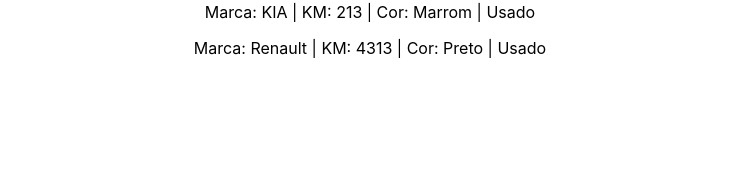
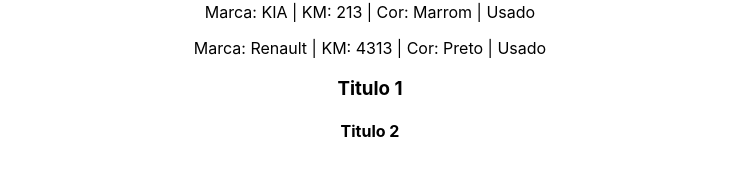
Before and after one commit to PatricPauluk/my_study, a React (Create React App) app in the folder reactjs/React.js Udemy Course/3_AVANCANDO_EM_REACT/secao-3/: page / in a window 1280 px wide. Shown: the part 1118-1294 px from the top of the page, without its empty margins (270-1009 px from the left). Built offline with nearby package versions, Linux system fonts and the light colour scheme.

Commit message:
fragments

```diff
--- a/reactjs/React.js Udemy Course/3_AVANCANDO_EM_REACT/secao-3/src/App.js
+++ b/reactjs/React.js Udemy Course/3_AVANCANDO_EM_REACT/secao-3/src/App.js
@@ -2,8 +2,9 @@
 import './App.css';
 
 // As imagens do projeto podem ficar ou na pasta public, ou na pasta src/assets.
-import Asset from "./assets/img2.jpg";
+// import Asset from "./assets/img2.jpg";
 
+import Fragment from './components/Fragment';
 import CarDetails from './components/CarDetails';
 import ConditionalRender from './components/ConditionalRender';
 import ListRender from './components/ListRender';
@@ -65,6 +66,9 @@
           used={car.used}
         />
       ))}
+
+      {/* React fragments para quando é necessário ter mais de um elemento pai em um componente */}
+      <Fragment />
     </div>
   );
 }
--- /dev/null
+++ b/reactjs/React.js Udemy Course/3_AVANCANDO_EM_REACT/secao-3/src/components/Fragment.js
@@ -0,0 +1,12 @@
+// É criado uma tag vazia <> </> e ela serve como elemento pai não alterando a estrutura de um html
+
+const Fragment = () => {
+  return (
+    <>
+      <h3>Titulo 1</h3>
+      <h4>Titulo 2</h4>
+    </>
+  );
+}
+
+export default Fragment;
```
